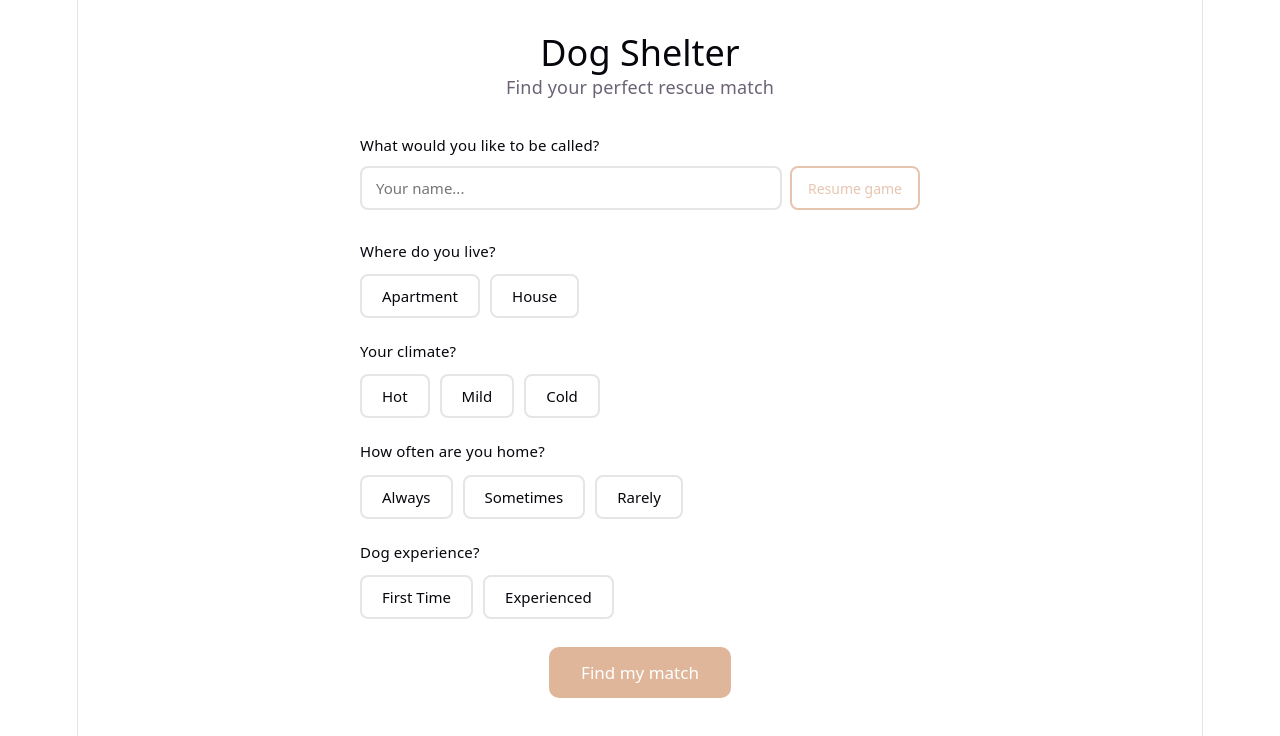
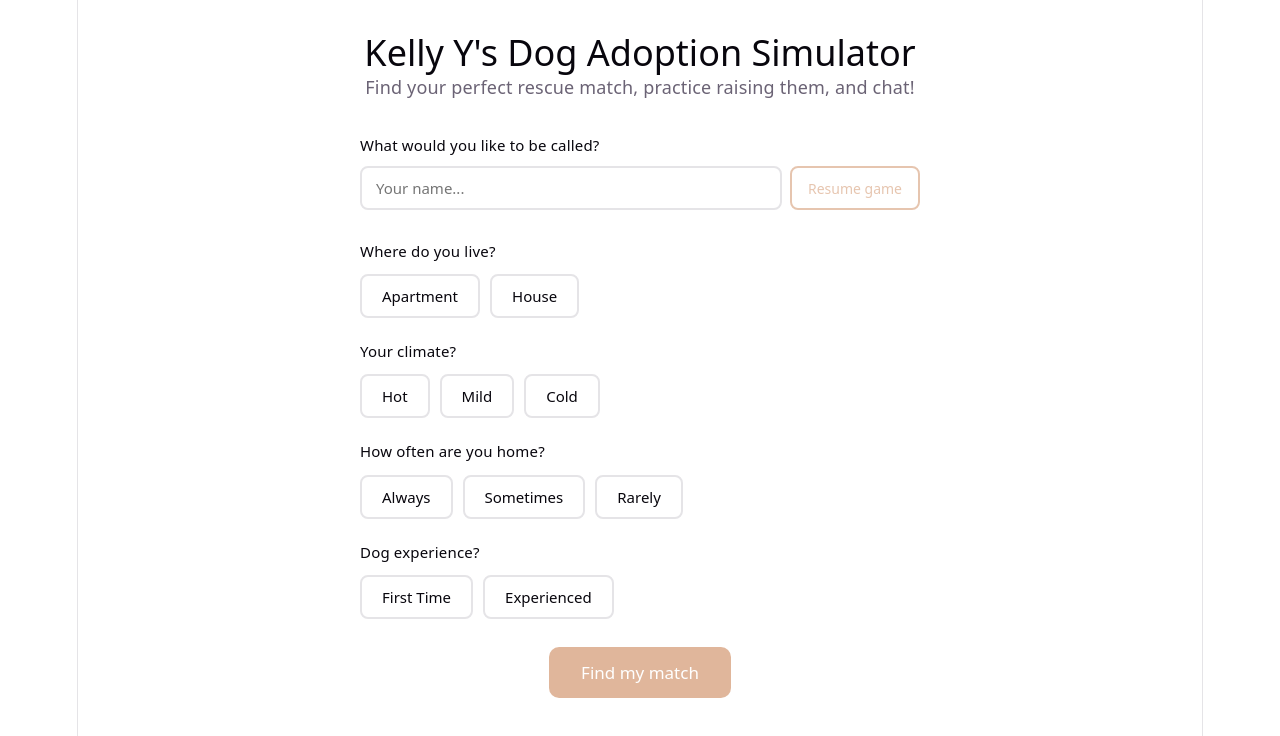
Before and after one commit to k3kyan/dog-shelter-tamagochi-ai, a React (Vite) app in the folder frontend/: page / in a window 1280 px wide. Shown: the top 736 px of the page. Built offline with nearby package versions, Linux system fonts and the light colour scheme; no server answers.

Commit message:
frontend edits

```diff
--- a/frontend/src/components/AdopterProfile.jsx
+++ b/frontend/src/components/AdopterProfile.jsx
@@ -90,8 +90,8 @@ export default function AdopterProfile({ onComplete, onResume }) {
 
   return (
     <div className="adopter-profile">
-      <h1>Dog Shelter</h1>
-      <p className="subtitle">Find your perfect rescue match</p>
+      <h1>Kelly Y's Dog Adoption Simulator</h1>
+      <p className="subtitle">Find your perfect rescue match, practice raising them, and chat!</p>
 
       <div className="name-section">
         <label className="name-label">What would you like to be called?</label>
--- a/frontend/src/components/CareButtons.jsx
+++ b/frontend/src/components/CareButtons.jsx
@@ -4,7 +4,6 @@ import { performCare } from '../api/client'
 const ACTIONS = [
   { action: 'feed',  label: 'Feed',  icon: '🍖' },
   { action: 'walk',  label: 'Walk',  icon: '🦮' },
-  { action: 'groom', label: 'Groom', icon: '✂️' },
   { action: 'play',  label: 'Play',  icon: '🎾' },
   { action: 'rest',  label: 'Rest',  icon: '💤' },
 ]
```
